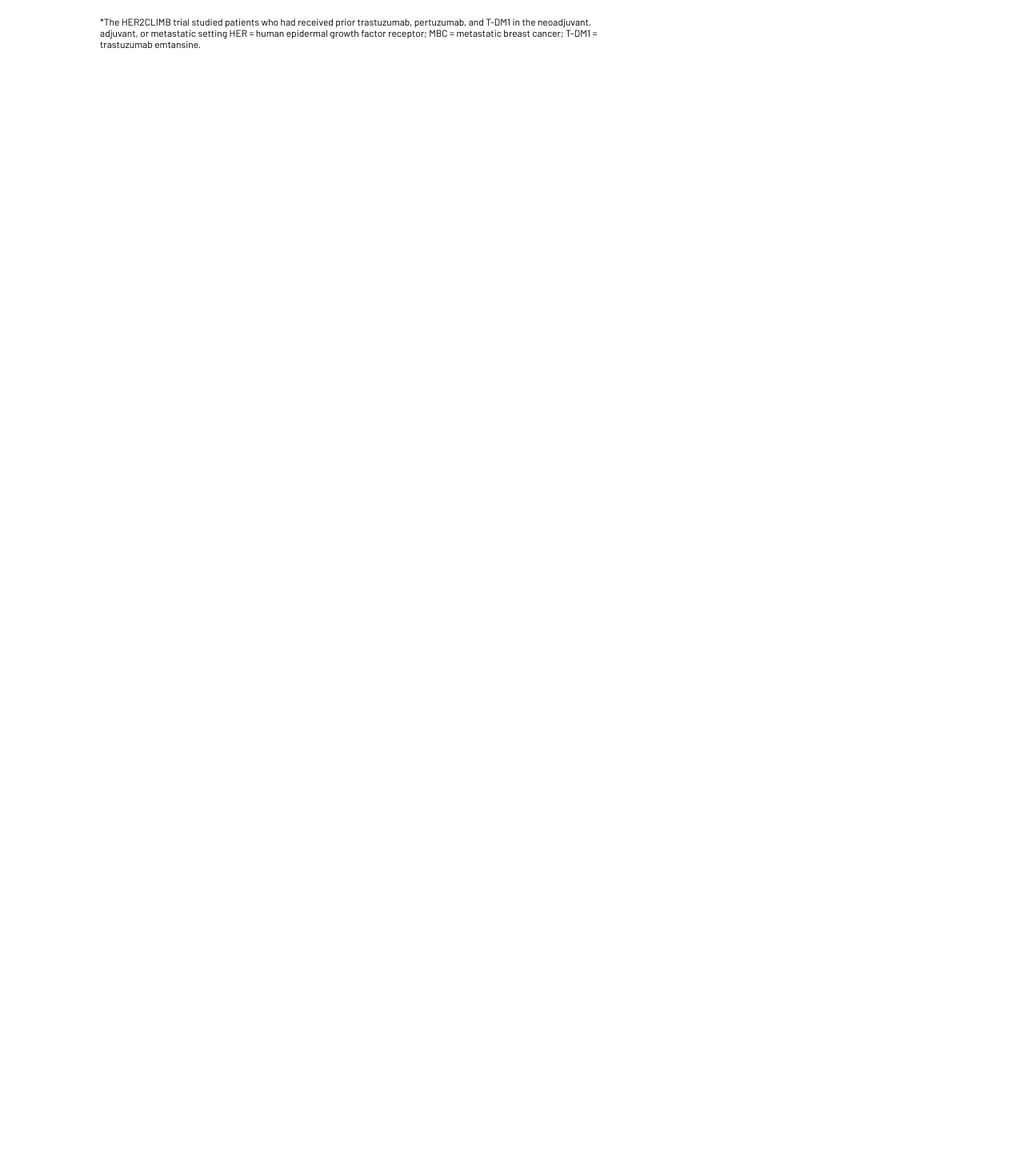
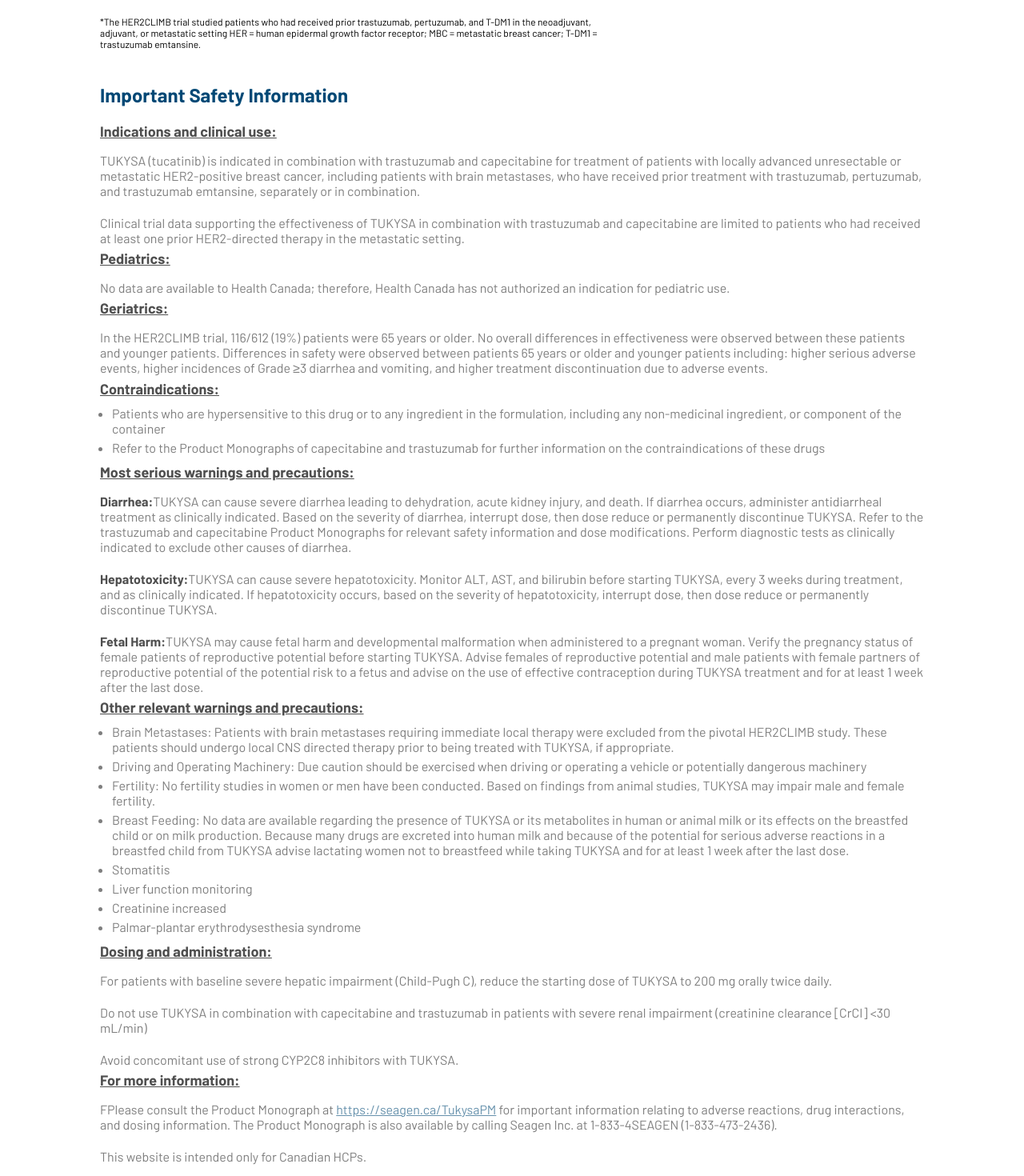
Before and after one commit to Wahaj-Ali/frontend-test, a React (Vite) app: page / in a window 1280 px wide. Shown: the part 1215-2685 px from the top of the page at 80% size. Before the commit the page ends 1369 px from the top, so only its background shows below. Built offline with nearby package versions, Linux system fonts and the light colour scheme.

Commit message:
Create & add ISI section to the homepage.

```diff
--- a/src/Components/GetInTouch/GetInTouch.css
+++ b/src/Components/GetInTouch/GetInTouch.css
@@ -1,6 +1,7 @@
 .get-in-touch {
     display: flex;
     padding: 50px 125px;
+    padding-bottom: 0;
     flex-direction: column;
 }
 
--- /dev/null
+++ b/src/Components/ISI/ISI.css
@@ -0,0 +1,56 @@
+.isi {
+    display: flex;
+    flex-direction: column;
+    padding: 0 125px;
+    padding-bottom: 10px;
+    font-family: 'Barlow', sans-serif;
+}
+
+.isi h2 {
+    margin-top: 0;
+    font-weight: 700;
+    color: #004875;
+}
+
+.info {
+    display: flex;
+    flex-direction: column;
+}
+
+.info h3 {
+    text-decoration: underline;
+    font-size: 18px;
+    color: #4f4f4f;
+    margin: 0;
+}
+
+.info p {
+    color: #7e7e7e;
+    font-size: 16px;
+    margin-bottom: 5px;
+}
+
+.info p span {
+    font-weight: bold;
+    color: #4f4f4f;
+}
+
+.info ul {
+    margin: 0;
+    padding: 5px 15px;
+}
+
+.info ul li {
+    color: #7e7e7e;
+    font-size: 16px;
+    margin: 5px 0;
+}
+
+#mail {
+    color: #6691ac;
+}
+
+#phone {
+    color: inherit;
+    text-decoration: none;
+}
--- /dev/null
+++ b/src/Components/ISI/ISI.jsx
@@ -0,0 +1,73 @@
+import React from 'react'
+import './ISI.css'
+
+const ISI = () => {
+  return (
+    <div className='isi'>
+      <h2>Important Safety Information</h2>
+
+      <div className="info">
+        <h3>Indications and clinical use:</h3>
+        <p>TUKYSA (tucatinib) is indicated in combination with trastuzumab and capecitabine for treatment of patients with locally advanced unresectable or metastatic HER2-positive breast cancer, including patients with brain metastases, who have received prior treatment with trastuzumab, pertuzumab, and trastuzumab emtansine, separately or in combination.
+        </p>
+        <p>Clinical trial data supporting the effectiveness of TUKYSA in combination with trastuzumab and capecitabine are limited to patients who had received at least one prior HER2-directed therapy in the metastatic setting.</p>
+      </div>
+
+      <div className="info">
+        <h3>Pediatrics:</h3>
+        <p>No data are available to Health Canada; therefore, Health Canada has not authorized an indication for pediatric use.</p>
+      </div>
+
+      <div className="info">
+        <h3>Geriatrics:</h3>
+        <p>In the HER2CLIMB trial, 116/612 (19%) patients were 65 years or older. No overall differences in effectiveness were observed between these patients and younger patients. Differences in safety were observed between patients 65 years or older and younger patients including: higher serious adverse events, higher incidences of Grade ≥3 diarrhea and vomiting, and higher treatment discontinuation due to adverse events.</p>
+      </div>
+
+      <div className="info">
+        <h3>Contraindications:</h3>
+        <ul>
+          <li>Patients who are hypersensitive to this drug or to any ingredient in the formulation, including any non-medicinal ingredient, or component of the container</li>
+          <li>Refer to the Product Monographs of capecitabine and trastuzumab for further information on the contraindications of these drugs</li>
+        </ul>
+      </div>
+
+      <div className="info">
+        <h3>Most serious warnings and precautions:</h3>
+        <p><span>Diarrhea:</span>TUKYSA can cause severe diarrhea leading to dehydration, acute kidney injury, and death. If diarrhea occurs, administer antidiarrheal treatment as clinically indicated. Based on the severity of diarrhea, interrupt dose, then dose reduce or permanently discontinue TUKYSA. Refer to the trastuzumab and capecitabine Product Monographs for relevant safety information and dose modifications. Perform diagnostic tests as clinically indicated to exclude other causes of diarrhea.</p>
+
+        <p><span>Hepatotoxicity:</span>TUKYSA can cause severe hepatotoxicity. Monitor ALT, AST, and bilirubin before starting TUKYSA, every 3 weeks during treatment, and as clinically indicated. If hepatotoxicity occurs, based on the severity of hepatotoxicity, interrupt dose, then dose reduce or permanently discontinue TUKYSA.</p>
+
+        <p><span>Fetal Harm:</span>TUKYSA may cause fetal harm and developmental malformation when administered to a pregnant woman. Verify the pregnancy status of female patients of reproductive potential before starting TUKYSA. Advise females of reproductive potential and male patients with female partners of reproductive potential of the potential risk to a fetus and advise on the use of effective contraception during TUKYSA treatment and for at least 1 week after the last dose.</p>
+      </div>
+
+      <div className="info">
+        <h3>Other relevant warnings and precautions:</h3>
+        <ul>
+          <li>Brain Metastases: Patients with brain metastases requiring immediate local therapy were excluded from the pivotal HER2CLIMB study. These patients should undergo local CNS directed therapy prior to being treated with TUKYSA, if appropriate.</li>
+          <li>Driving and Operating Machinery: Due caution should be exercised when driving or operating a vehicle or potentially dangerous machinery</li>
+          <li>Fertility: No fertility studies in women or men have been conducted. Based on findings from animal studies, TUKYSA may impair male and female fertility.</li>
+          <li>Breast Feeding: No data are available regarding the presence of TUKYSA or its metabolites in human or animal milk or its effects on the breastfed child or on milk production. Because many drugs are excreted into human milk and because of the potential for serious adverse reactions in a breastfed child from TUKYSA advise lactating women not to breastfeed while taking TUKYSA and for at least 1 week after the last dose.</li>
+          <li>Stomatitis</li>
+          <li>Liver function monitoring</li>
+          <li>Creatinine increased</li>
+          <li>Palmar-plantar erythrodysesthesia syndrome</li>
+        </ul>
+      </div>
+
+      <div className="info">
+        <h3>Dosing and administration:</h3>
+        <p>For patients with baseline severe hepatic impairment (Child-Pugh C), reduce the starting dose of TUKYSA to 200 mg orally twice daily.</p>
+        <p>Do not use TUKYSA in combination with capecitabine and trastuzumab in patients with severe renal impairment (creatinine clearance [CrCI] &lt;30 mL/min)</p>
+        <p>Avoid concomitant use of strong CYP2C8 inhibitors with TUKYSA.</p>
+      </div>
+
+      <div className="info">
+        <h3>For more information:</h3>
+        <p>FPlease consult the Product Monograph at <a id='mail' href="https://seagen.ca/TukysaPM" target="_blank" rel="noopener noreferrer">https://seagen.ca/TukysaPM</a> for important information relating to adverse reactions, drug interactions, and dosing information. The Product Monograph is also available by calling Seagen Inc. at 1-833-4SEAGEN <a id='phone' href="tel:1-833-473-2436">(1-833-473-2436)</a>.</p>
+        <p>This website is intended only for Canadian HCPs.</p>
+      </div>
+    </div>
+  )
+}
+
+export default ISI
--- a/src/Pages/Home/Home.jsx
+++ b/src/Pages/Home/Home.jsx
@@ -1,12 +1,14 @@
 import React from 'react'
 import Header from '../../Components/Header/Header'
 import GetInTouch from '../../Components/GetInTouch/GetInTouch'
+import ISI from '../../Components/ISI/ISI'
 
 const Home = () => {
   return (
     <div className='home'>
         <Header />
         <GetInTouch />
+        <ISI />
     </div>
   )
 }
```
